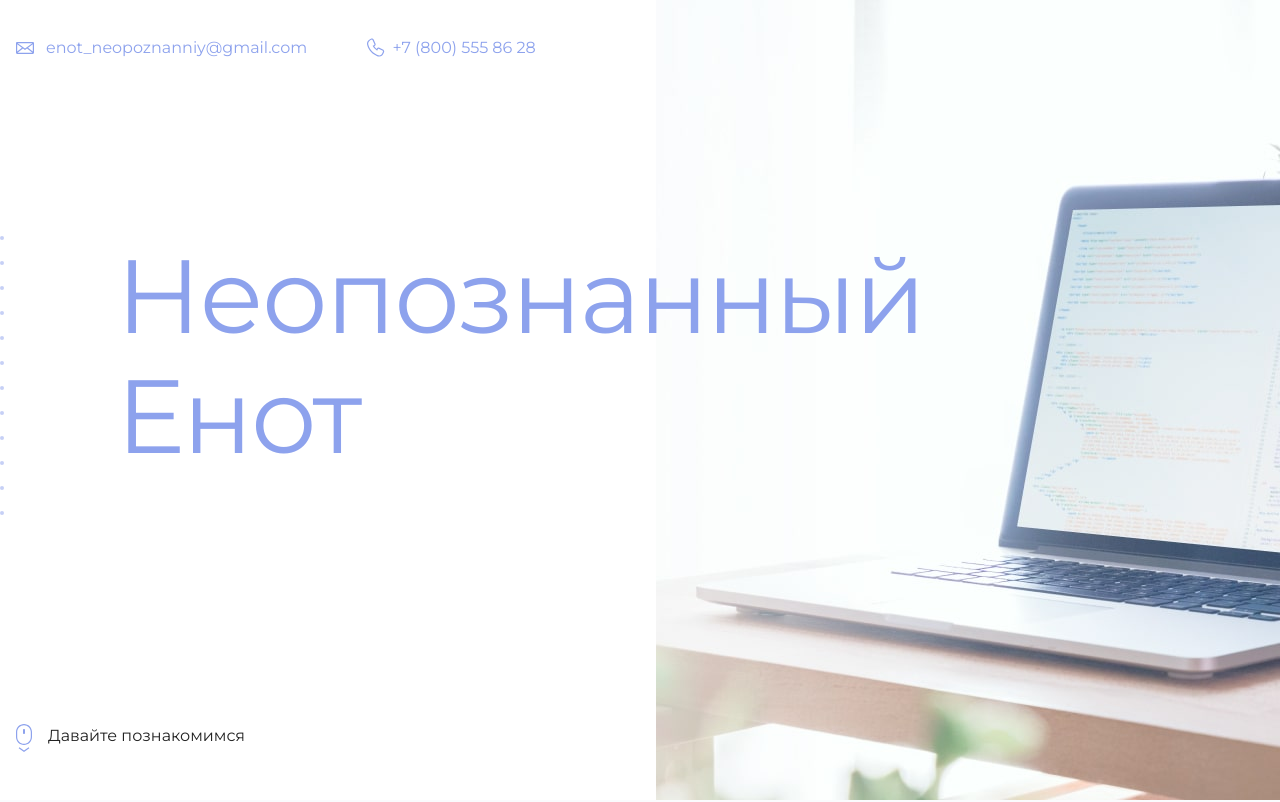
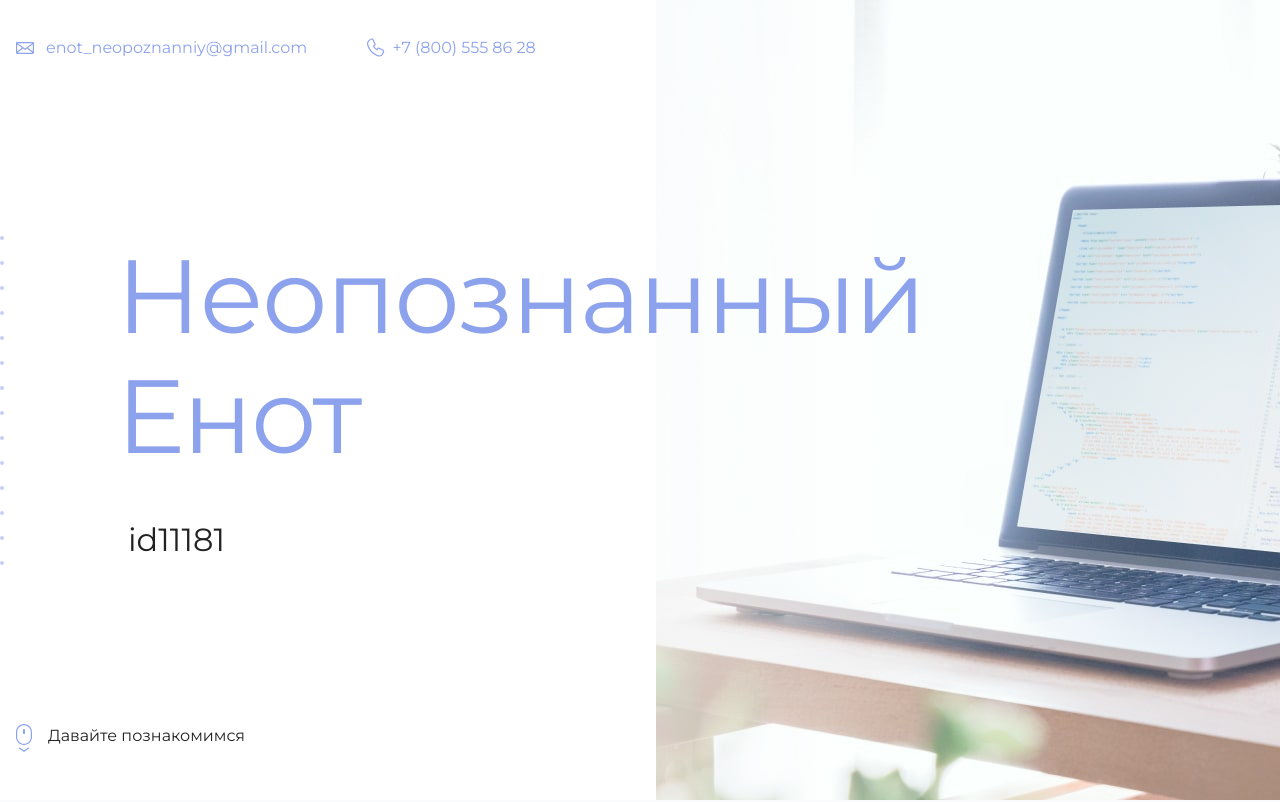
Before and after one commit to Nikitabkv/test, a plain HTML site: page index.html in a window 1280 px wide. Shown: the top 802 px of the page. Drawn offline with Linux system fonts and the light colour scheme.

Commit message:
добавил id

```diff
--- a/index.html
+++ b/index.html
@@ -19,7 +19,7 @@
       <section class="hero-image">
         <div class="container">
           <h1 class="heading">Неопознанный Енот</h1>
-          <p><!-- Тут ваш id на сайте Академии --></p>
+          <p>id11181</p>
         </div>
       </section>
 
```
